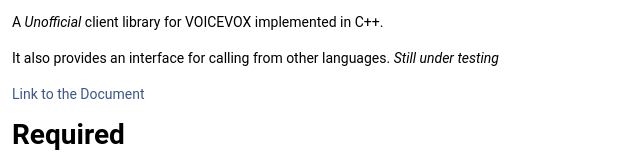
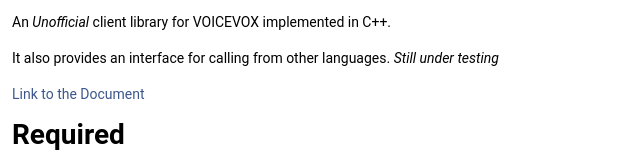
Before and after one commit to fugashy/voicevox_client_cpp, a plain HTML site: page index.html in a window 1280 px wide. Shown: the part 486-648 px from the top of the page, 0-640 px from the left. Drawn offline with Linux system fonts and the light colour scheme.

Commit message:
deploy: 4d57e630ddb87fd15fb8f9c3f071a84728615fdc

```diff
--- a/index.html
+++ b/index.html
@@ -68,7 +68,7 @@ $(function() {
 </div><!--header-->
 <div class="contents">
 <div class="textblock"><p><a class="anchor" id="md_README"></a> <img src="https://github.com/fugashy/voicevox_client_cpp/actions/workflows/build_document.yml/badge.svg" alt="build-document" style="pointer-events: none;" class="inline"/> <img src="https://github.com/fugashy/voicevox_client_cpp/actions/workflows/run_test.yml/badge.svg" alt="run-tests" style="pointer-events: none;" class="inline"/></p>
-<p>A <em>Unofficial</em> client library for VOICEVOX implemented in C++.</p>
+<p>An <em>Unofficial</em> client library for VOICEVOX implemented in C++.</p>
 <p>It also provides an interface for calling from other languages. <em>Still under testing</em></p>
 <p><a href="https://fugashy.github.io/voicevox_client_cpp/index.html">Link to the Document</a></p>
 <h1><a class="anchor" id="autotoc_md1"></a>
```
Also changed, not shown: 1 other file.
